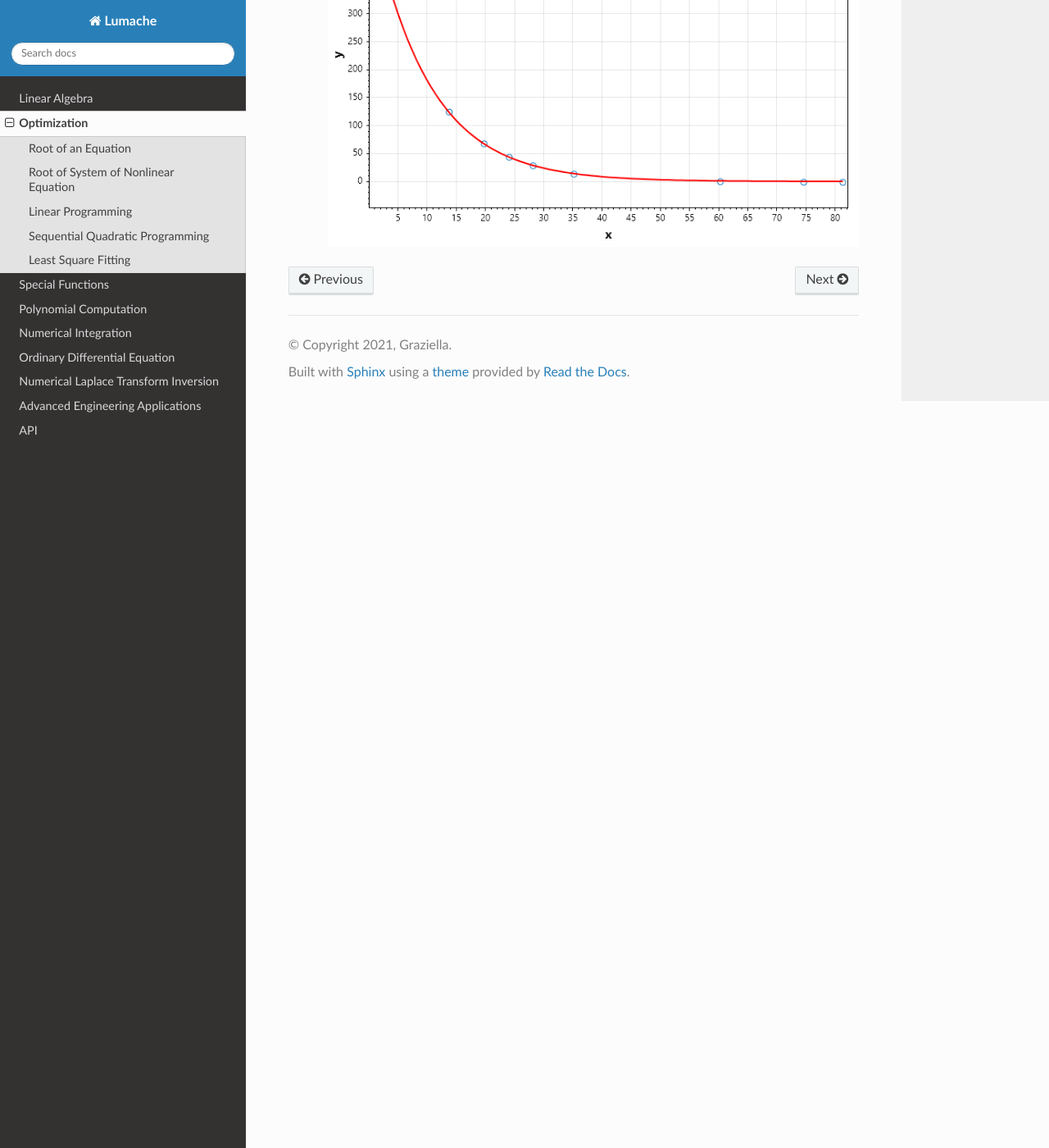
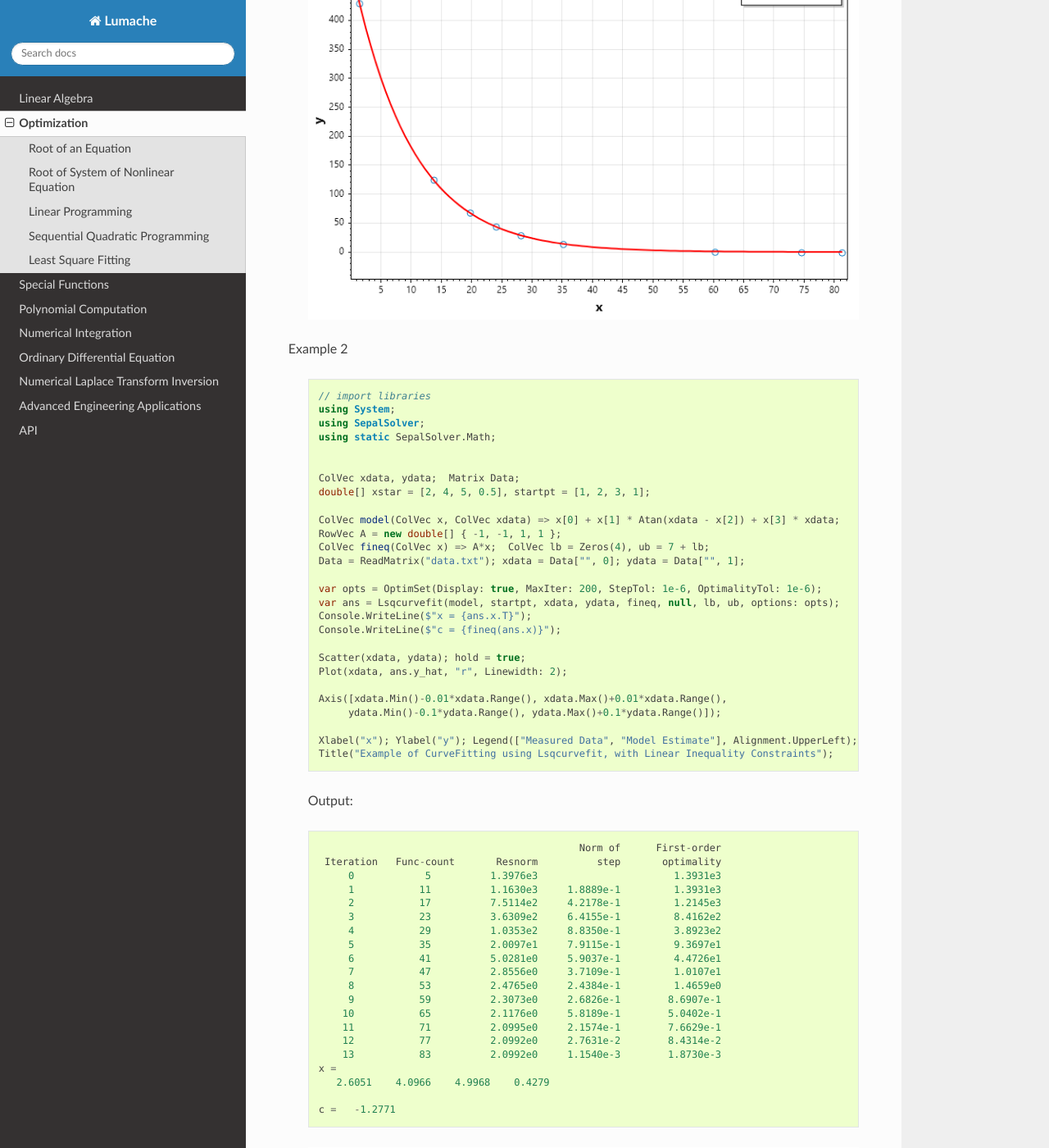
Before and after one commit to cyphercrescent/sepalsolver-doc, a Sphinx documentation site: the page built from docs/source/Optimization.rst, in a window 1280 px wide and 1400 px high, scrolled down 6839 px. Shown: the whole window at 82% size. Built offline with Sphinx 7.4.7 and the Read the Docs theme 3.1.0, drawn with Linux system fonts in a browser that asks for light colours.

Commit message:
lsqcurvefit

```diff
--- a/docs/source/Optimization.rst
+++ b/docs/source/Optimization.rst
@@ -282,6 +282,8 @@ Applications of Least Squares Fitting with Sepal Solver
  - Finance: Analyzing financial data to forecast trends and make informed decisions.
 
 
+Example 1
+
    .. code-block:: C#
 
       // import libraries
@@ -314,21 +316,83 @@ Applications of Least Squares Fitting with Sepal Solver
    .. code-block:: C#
 
                                                   Norm of      First-order
-       Iteration   Func-count       Resnorm          step       optimality
-           0            3          3.5968e5                       2.8768e4
-           1            7          2.9148e5      4.5301e1         4.7091e1
-           2           11          1.4328e5      7.0536e1         7.8426e1
-           3           15          5.8838e4      8.1015e1         8.8027e1
-           4           19          2.1604e4      7.9171e1         6.7359e1
-           5           23          2.4371e3      8.1537e1         6.0719e1
-           6           27          6.2429e1      3.5477e1         2.4062e1
-           7           31          9.6405e0      5.5200e0         3.1853e0
-           8           35          9.5049e0     2.7383e-1        1.3930e-1
-           9           39          9.5049e0     3.5902e-3        2.1213e-3
-          10           43          9.5049e0     9.0844e-6        8.8163e-6
+      Iteration   Func-count       Resnorm          step       optimality
+          0            3          3.5968e5                       2.8768e4
+          1            7          2.9148e5      4.5301e1         4.7091e1
+          2           11          1.4328e5      7.0536e1         7.8426e1
+          3           15          5.8838e4      8.1015e1         8.8027e1
+          4           19          2.1604e4      7.9171e1         6.7359e1
+          5           23          2.4371e3      8.1537e1         6.0719e1
+          6           27          6.2429e1      3.5477e1         2.4062e1
+          7           31          9.6405e0      5.5200e0         3.1853e0
+          8           35          9.5049e0     2.7383e-1        1.3930e-1
+          9           39          9.5049e0     3.5902e-3        2.1213e-3
+         10           43          9.5049e0     9.0844e-6        8.8163e-6
       x =
        498.8309   -0.1013
 
    .. figure:: images/LMTest1.png
       :align: center
       :alt: LMTest1.png
+
+
+Example 2
+
+   .. code-block:: C#
+
+      // import libraries
+      using System;
+      using SepalSolver;
+      using static SepalSolver.Math;
+
+
+      ColVec xdata, ydata;  Matrix Data;
+      double[] xstar = [2, 4, 5, 0.5], startpt = [1, 2, 3, 1];
+
+      ColVec model(ColVec x, ColVec xdata) => x[0] + x[1] * Atan(xdata - x[2]) + x[3] * xdata;
+      RowVec A = new double[] { -1, -1, 1, 1 };
+      ColVec fineq(ColVec x) => A*x;  ColVec lb = Zeros(4), ub = 7 + lb;
+      Data = ReadMatrix("data.txt"); xdata = Data["", 0]; ydata = Data["", 1];
+
+      var opts = OptimSet(Display: true, MaxIter: 200, StepTol: 1e-6, OptimalityTol: 1e-6);
+      var ans = Lsqcurvefit(model, startpt, xdata, ydata, fineq, null, lb, ub, options: opts);
+      Console.WriteLine($"x = {ans.x.T}");
+      Console.WriteLine($"c = {fineq(ans.x)}");
+
+      Scatter(xdata, ydata); hold = true;
+      Plot(xdata, ans.y_hat, "r", Linewidth: 2);
+
+      Axis([xdata.Min()-0.01*xdata.Range(), xdata.Max()+0.01*xdata.Range(),
+           ydata.Min()-0.1*ydata.Range(), ydata.Max()+0.1*ydata.Range()]);
+
+      Xlabel("x"); Ylabel("y"); Legend(["Measured Data", "Model Estimate"], Alignment.UpperLeft);
+      Title("Example of CurveFitting using Lsqcurvefit, with Linear Inequality Constraints");
+
+   Output:
+
+   .. code-block:: C#
+
+                                                 Norm of      First-order
+      Iteration   Func-count       Resnorm          step       optimality
+          0            5          1.3976e3                       1.3931e3
+          1           11          1.1630e3     1.8889e-1         1.3931e3
+          2           17          7.5114e2     4.2178e-1         1.2145e3
+          3           23          3.6309e2     6.4155e-1         8.4162e2
+          4           29          1.0353e2     8.8350e-1         3.8923e2
+          5           35          2.0097e1     7.9115e-1         9.3697e1
+          6           41          5.0281e0     5.9037e-1         4.4726e1
+          7           47          2.8556e0     3.7109e-1         1.0107e1
+          8           53          2.4765e0     2.4384e-1         1.4659e0
+          9           59          2.3073e0     2.6826e-1        8.6907e-1
+         10           65          2.1176e0     5.8189e-1        5.0402e-1
+         11           71          2.0995e0     2.1574e-1        7.6629e-1
+         12           77          2.0992e0     2.7631e-2        8.4314e-2
+         13           83          2.0992e0     1.1540e-3        1.8730e-3
+     x =
+        2.6051    4.0966    4.9968    0.4279
+
+     c =   -1.2771
+
+   .. figure:: images/LMTest2.png
+      :align: center
+      :alt: LMTest2.png
```
Also changed, not shown: 1 other file.
